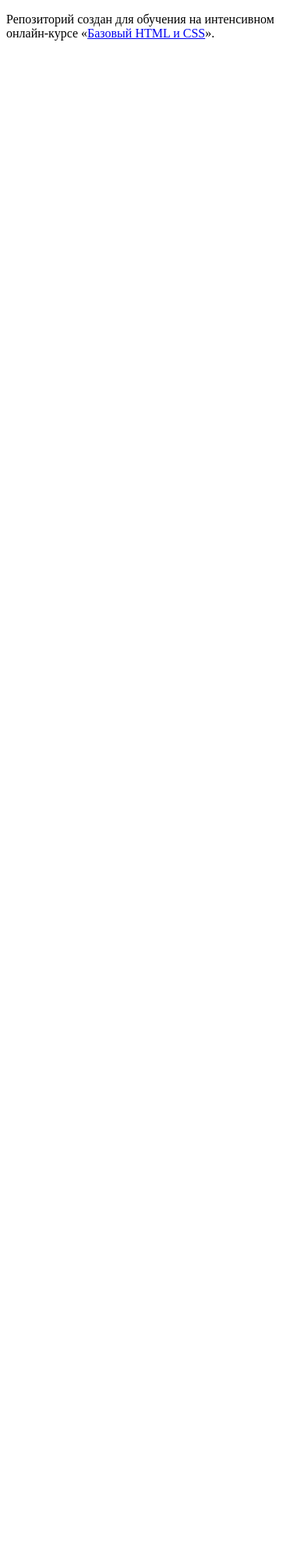
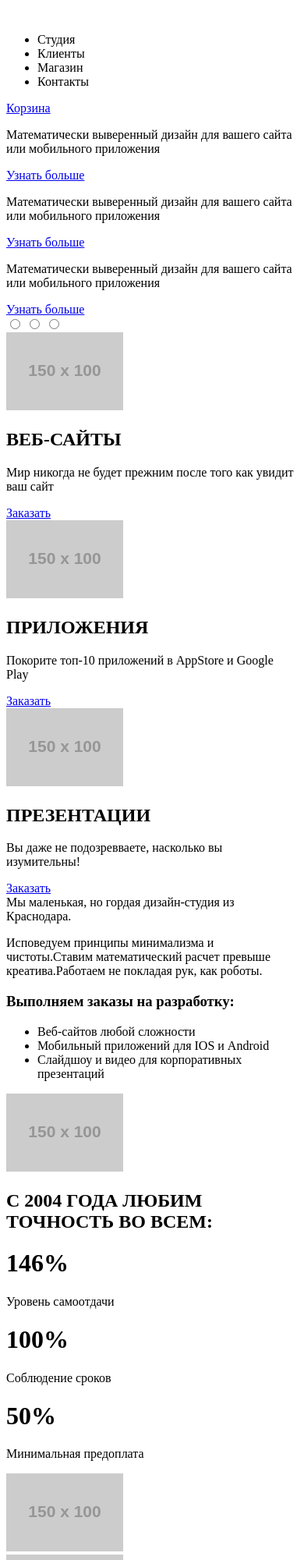
Before and after one commit to vanches87/346723-nerds, a plain HTML site: page index.html in a window 390 px wide. Shown: the top 2000 px of the page at 78% size. Before the commit the page ends 844 px from the top, so only its background shows below. Drawn offline with Linux system fonts and the light colour scheme; placeholder pictures from the web are drawn by us.

Commit message:
разметил главную страницу Нердс

```diff
--- a/index.html
+++ b/index.html
@@ -5,8 +5,142 @@
     <title>HTML Academy: Нёрдс</title>
   </head>
   <body>
+    <header class="page-header">
+      <div class="page-header-logo"><img src="" alt=""></div>
+      <nav class="page-header-nav">
+        <ul>
+          <li>Студия</li>
+          <li>Клиенты</li>
+          <li>Магазин</li>
+          <li>Контакты</li>
+        </ul>
+      </nav>
+      <a href="#">Корзина</a>
+    </header>
+    <main>
+      <sesction class="slider-wrapper">
+        <div class="slider-1">
+          <div class="slider-title">
 
-    <p>Репозиторий создан для обучения на интенсивном онлайн‑курсе «<a href="https://htmlacademy.ru/intensive/htmlcss">Базовый HTML и CSS</a>».</p>
+          </div>
+          <p>Математически выверенный дизайн для вашего сайта или мобильного приложения</p>
+          <a href="#">Узнать больше</a>
+        </div>
+        <div class="slider-2">
+          <div class="slider-title">
+
+          </div>
+          <p>Математически выверенный дизайн для вашего сайта или мобильного приложения</p>
+          <a href="#">Узнать больше</a>
+        </div>
+        <div class="slider-3">
+          <div class="slider-title">
+
+          </div>
+          <p>Математически выверенный дизайн для вашего сайта или мобильного приложения</p>
+          <a href="#">Узнать больше</a>
+        </div>
+        <div class="slider-toggle">
+          <input type="radio" name="slider">
+          <input type="radio" name="slider">
+          <input type="radio" name="slider">
+        </div>
+
+      </sesction>
+      <div class="widget-title">
+        <div class="widget-1">
+        <img src="http://placehold.it/150x100">
+        <h2>ВЕБ-САЙТЫ</h2>
+         <p>Мир никогда не будет прежним после того как увидит ваш сайт</p>
+          <a href="#">Заказать</a>
+          </div>
+      <div class="widget-2">
+        <img src="http://placehold.it/150x100">
+          <h2>ПРИЛОЖЕНИЯ</h2>
+            <p>Покорите топ-10 приложений в AppStore и Google Play</p>
+              <a href="#">Заказать</a>
+         </div>
+      <div class="widget-3">
+           <img src="http://placehold.it/150x100">
+             <h2>ПРЕЗЕНТАЦИИ</h2>
+               <p>Вы даже не подозревваете, насколько вы изумительны!</p>
+                 <a href="#">Заказать</a>
+                 </div>
+               </div>
+      <div class="commercial">
+        <div class="commercial-content"
+        <h1>Мы маленькая, но гордая дизайн-студия из Краснодара.</h1>
+          <p>Исповедуем принципы минимализма и чистоты.Ставим математический расчет превыше креатива.Работаем не покладая рук, как роботы.</p>
+            <h3>Выполняем заказы на разработку:</h3>
+            <ul>
+                <li>Веб-сайтов любой сложности</li>
+                <li>Мобильный приложений для IOS и Android</li>
+                <li>Слайдшоу и видео для корпоративных презентаций </li>
+               </ul>
+             </div>
+               <div class="article">
+                <img src="http://placehold.it/150x100">
+                <h2>С 2004 ГОДА ЛЮБИМ ТОЧНОСТЬ ВО ВСЕМ: </h2>
+                <div class="article-section">
+                 <div class="aside-1">
+                   <h1>146%</h1>
+                   <p>Уровень самоотдачи</p>
+                 </div>
+                  <div class="aside-2">
+                    <h1>100%</h1>
+                    <p>Соблюдение сроков</p>
+                  </div>
+                  <div class="aside-3">
+                   <h1>50%</h1>
+                   <p>Минимальная предоплата</p>
+                    </div>
+                     </div>
+                       </div>
+                         </div>
+                          </div>
+                    <div class="promo">
+                     <div class="img-promo-1">
+                      <img src="http://placehold.it/150x100">
+                       </div>
+                       <div class="img-promo-2">
+                        <img src="http://placehold.it/150x100">
+                         </div>
+                         <div class="img-promo-3">
+                          <img src="http://placehold.it/150x100">
+                           </div>
+                           <div class="img-promo-1">
+                            <img src="http://placehold.it/150x100">
+                             </div>
+                              </div>
+    </main>
+    <footer class="main-footer">
+      <div class="container">
+        <img src="http://placehold.it/300x150" alt="карта">
+
+        <section class="footer contacts">
+          NЁRDS DESING STUDIO<br>
+          191186,Санкт-Петербург, <br>
+
+          тел.+7812275-75-75 <br>
+          <a href="#">Напишите нам</a>
+          </section>
+          <section class="footer-social">
+          <h1>Давайте дружить,это выгодно!</h1>
+          <p>Скидка для друзей из социальных сетей.</p>
+          <a class="social-btn social-btn-vk" href="#">Вконтакте</a>
+          <a class="social-btn social-btn-fb" href="#">Фейсбук</a>
+          <a class="social-btn social-btn-inst" href="#">Инстаграм</a>
+        </section>
+
+
+
+
+
+        </div>
+
+      </div>
+
+    </footer>
 
   </body>
 </html>
```
